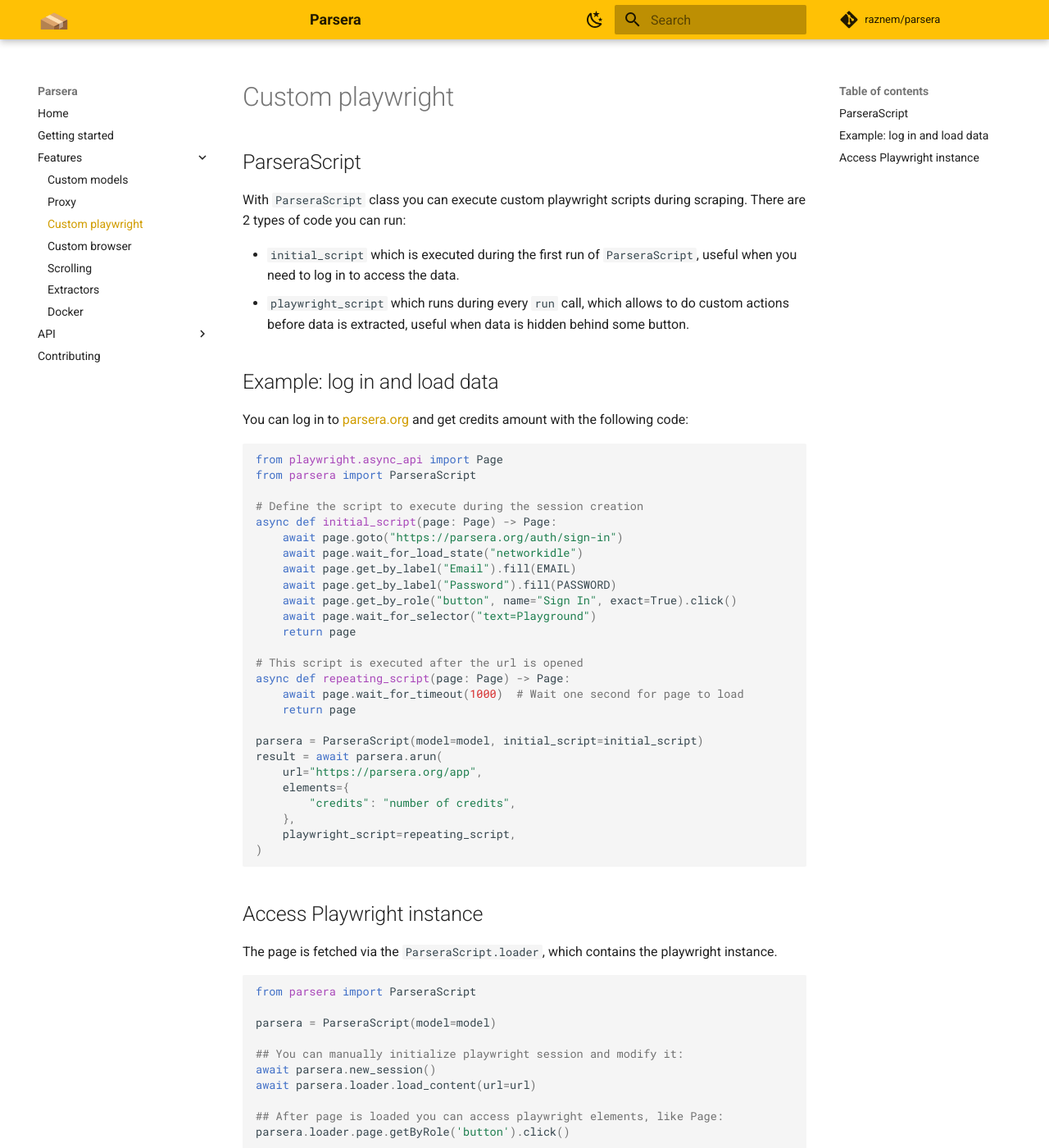
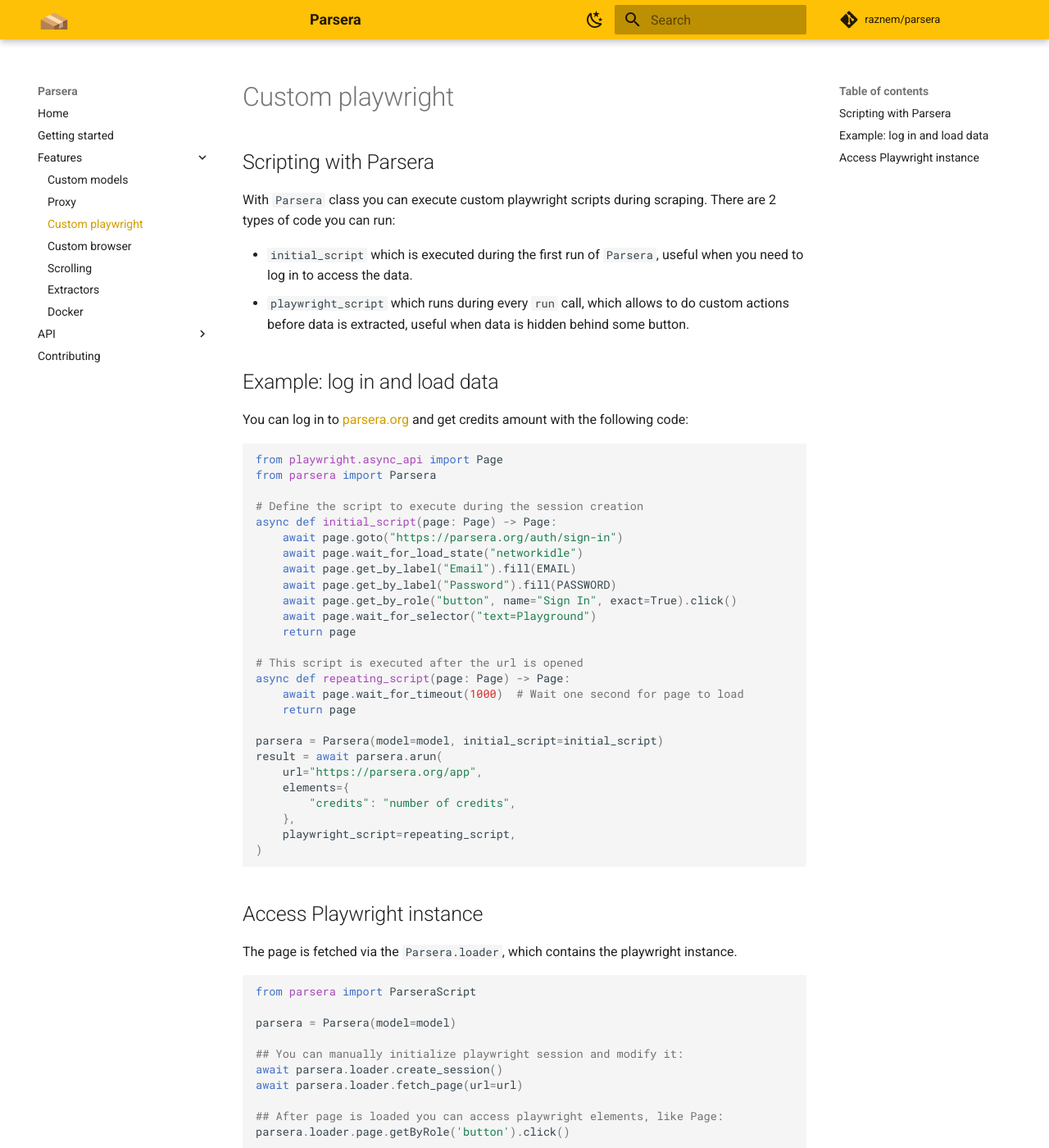
Before and after one commit to raznem/parsera, an MkDocs documentation site: the page built from docs/features/custom-playwright.md, in a window 1280 px wide and 1400 px high. Shown: the whole window at 82% size. Built offline with MkDocs 1.6.1 and Material for MkDocs 9.7.7, drawn with Linux system fonts in a browser that asks for light colours; comment, search, counter and statistics services are not loaded.

Commit message:
Actualize doc
Update doc according to the current Parsera state

````diff
--- a/docs/features/custom-playwright.md
+++ b/docs/features/custom-playwright.md
@@ -1,15 +1,15 @@
-## ParseraScript
-With `ParseraScript` class you can execute custom playwright scripts during scraping. There are 2 types of code you can
+## Scripting with Parsera
+With `Parsera` class you can execute custom playwright scripts during scraping. There are 2 types of code you can
 run:
 
-- `initial_script` which is executed during the first run of `ParseraScript`, useful when you need to log in to access the data.
+- `initial_script` which is executed during the first run of `Parsera`, useful when you need to log in to access the data.
 - `playwright_script` which runs during every `run` call, which allows to do custom actions before data is extracted, useful when data is hidden behind some button.
 
 ## Example: log in and load data
 You can log in to [parsera.org](https://parsera.org) and get credits amount with the following code:
 ```python
 from playwright.async_api import Page
-from parsera import ParseraScript
+from parsera import Parsera
 
 # Define the script to execute during the session creation
 async def initial_script(page: Page) -> Page:
@@ -26,7 +26,7 @@ async def repeating_script(page: Page) -> Page:
     await page.wait_for_timeout(1000)  # Wait one second for page to load
     return page
 
-parsera = ParseraScript(model=model, initial_script=initial_script)
+parsera = Parsera(model=model, initial_script=initial_script)
 result = await parsera.arun(
     url="https://parsera.org/app",
     elements={
@@ -37,15 +37,15 @@ result = await parsera.arun(
 ```
 
 ## Access Playwright instance
-The page is fetched via the `ParseraScript.loader`, which contains the playwright instance.
+The page is fetched via the `Parsera.loader`, which contains the playwright instance.
 ```python
 from parsera import ParseraScript
 
-parsera = ParseraScript(model=model)
+parsera = Parsera(model=model)
 
 ## You can manually initialize playwright session and modify it:
-await parsera.new_session()
-await parsera.loader.load_content(url=url)
+await parsera.loader.create_session()
+await parsera.loader.fetch_page(url=url)
 
 ## After page is loaded you can access playwright elements, like Page:
 parsera.loader.page.getByRole('button').click()
````
Also changed, not shown: docs/features/custom-browser.md (+4 -1 lines), docs/features/scrolling.md (+2 -8 lines).
